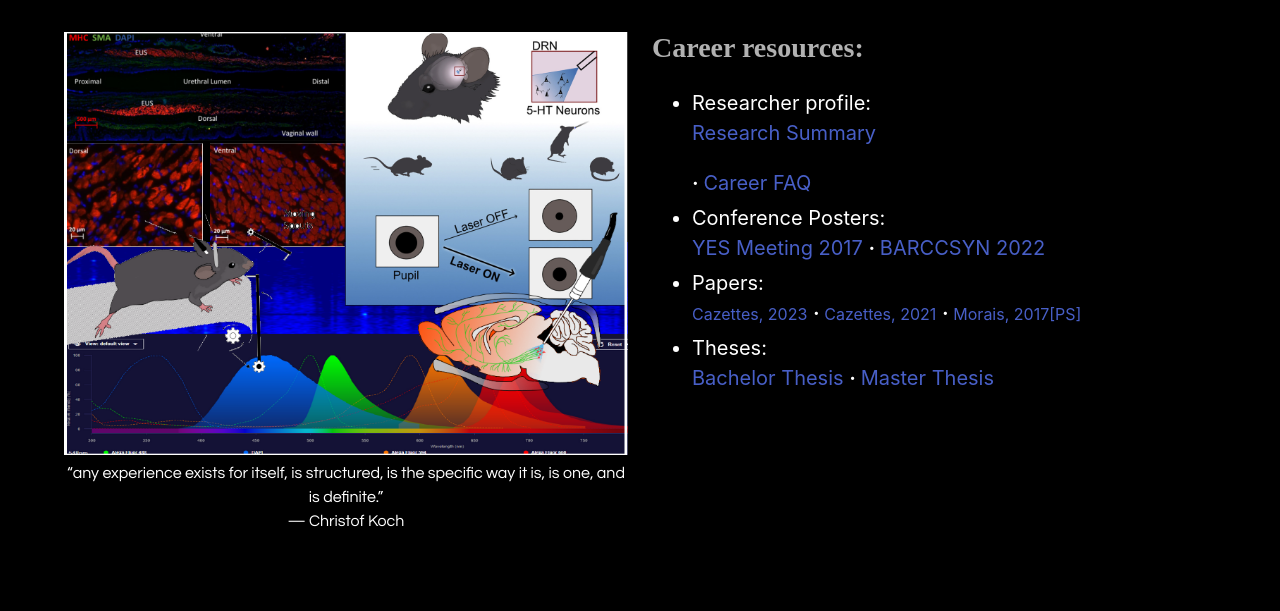
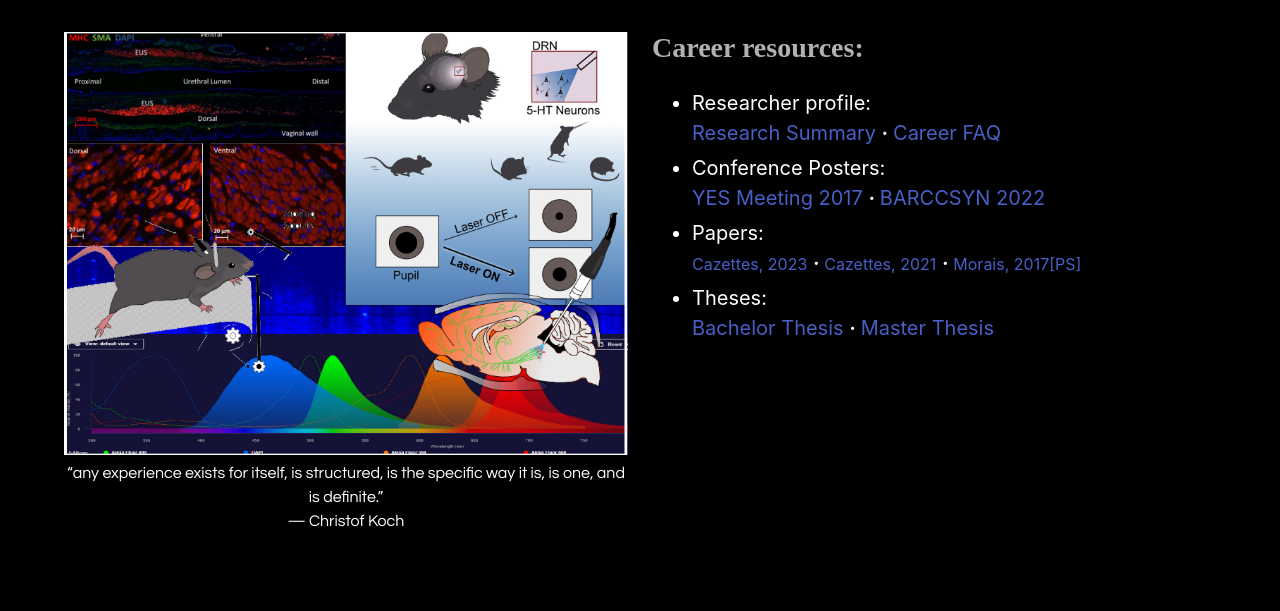
Before and after one commit to Estrondio/estrondio.github.io, a plain HTML site: page research.html in a window 1280 px wide. Shown: the part 201-812 px from the top of the page. Drawn offline with Linux system fonts and the light colour scheme; some icons are missing.

Commit message:
Update research.html

```diff
--- a/research.html
+++ b/research.html
@@ -161,9 +161,10 @@
               <!-- Curriculum Vitae and list of likes -->
               <h2 class="subtitle"> Career resources: </h2>
               <ul class="is-size-5">
-                <li>Researcher profile: <p><a href="media/PASTRESEARCH.pdf" class="is-size-5" target="_blank">Research Summary</a></p>
-                <b> · </b>
-                  <a href="media/Career_FAQ_JM.pdf" class="is-size-5" width="100%" height="100%" target="_blank">Career FAQ</a>
+                <li>Researcher profile: <p>
+                  <a href="media/PASTRESEARCH.pdf" class="is-size-5" target="_blank">Research Summary</a>
+                  <b> · </b>
+                  <a href="media/Career_FAQ_JM.pdf" class="is-size-5" width="100%" height="100%" target="_blank">Career FAQ</a></p>
                 </li>
                 <li>Conference Posters:<p>
                   <a href="media/BupiposteryesmeetingFinal.pdf" class="is-size-5" target="_blank">YES Meeting 2017</a>
```
